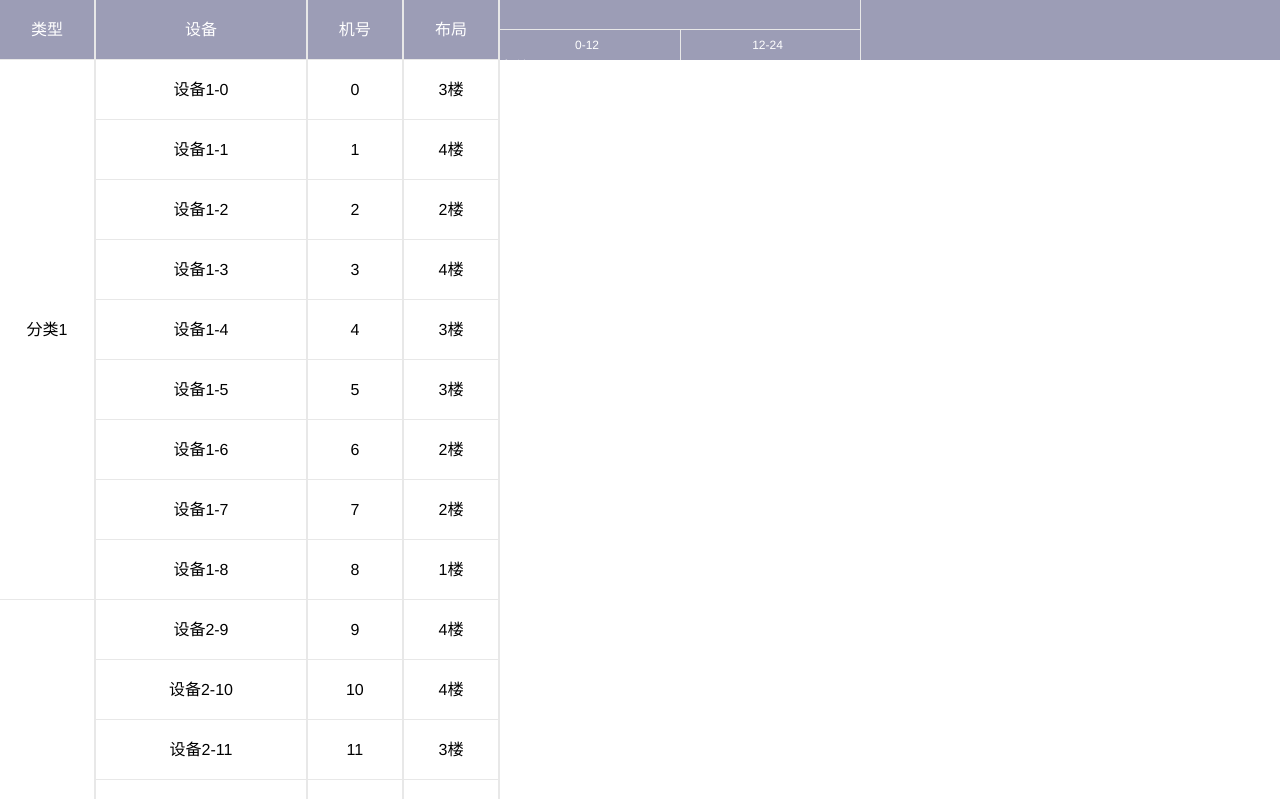
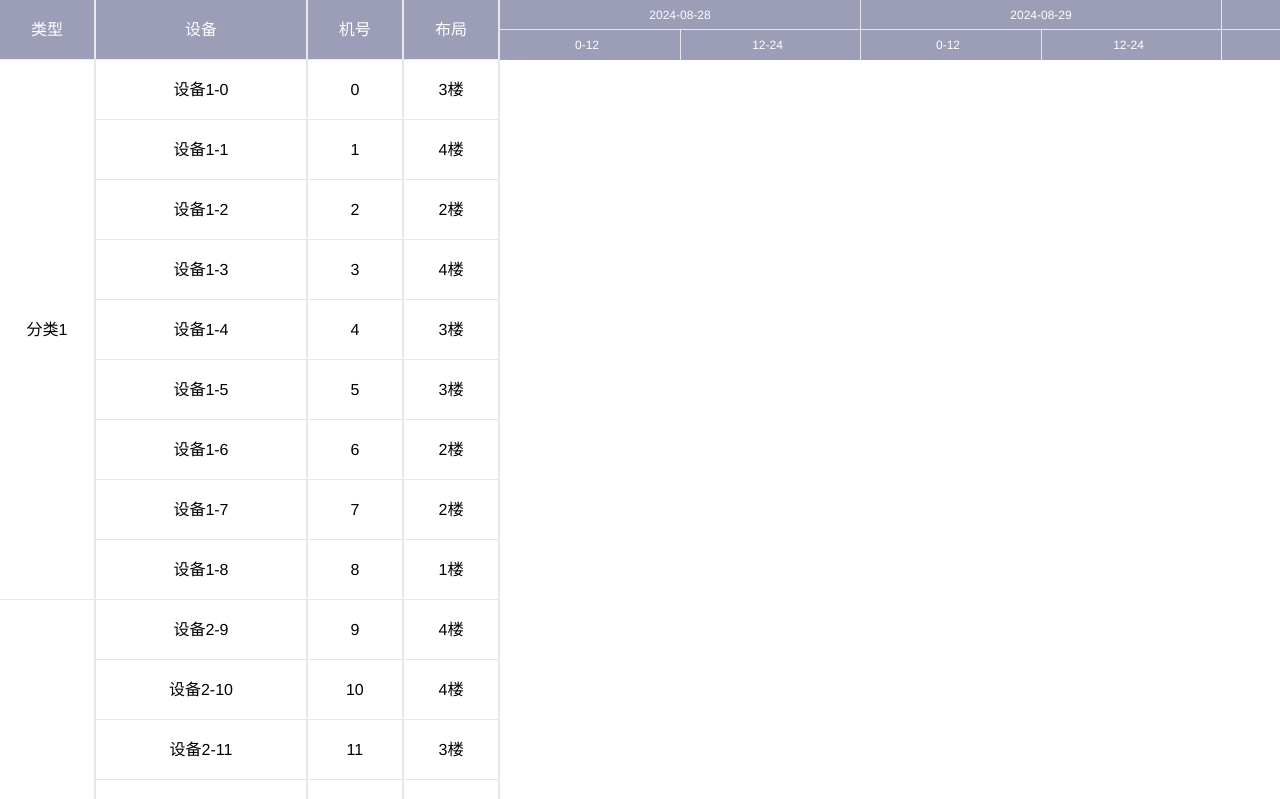
Before and after one commit to RT19702/Vue-Gantt, a Vue app: page / in a window 1280 px wide. Shown: the top 799 px of the page. Built offline with nearby package versions, Linux system fonts and the light colour scheme.

Commit message:
2024-08-28-时间头部列表

```diff
--- a/package.json
+++ b/package.json
@@ -15,6 +15,7 @@
   },
   "devDependencies": {
     "@vitejs/plugin-vue": "^5.1.2",
+    "dayjs": "^1.11.13",
     "typescript": "^5.5.3",
     "vite": "^5.4.1",
     "vue-tsc": "^2.0.29"
--- a/src/components/Gant/index.vue
+++ b/src/components/Gant/index.vue
@@ -33,8 +33,10 @@
 				<div class="head">
 					<div class="head-box">
 						<div class="transition-transForm gantt-row">
-							<div class="gantt-time-block">
-								<div class="top"></div>
+							<div class="gantt-time-block" v-for="(item, index) in choiceTimeArr">
+								<div class="top">
+									{{ item }}
+								</div>
 								<div class="bottom">
 									<!-- 24小时 -->
 									<div class="day-item" v-for="index in 2" :key="index">
@@ -53,9 +55,19 @@
 
 <script setup>
 import mockData from '@/mock/index.js'
-import { ref } from 'vue'
+import dayjs from 'dayjs'
+import { ref,onMounted } from 'vue';
 // Mock数据
 const gattData = mockData.getData();
+// 当前时间-第十天
+const choiceTime = ref([dayjs().format('YYYY-MM-DD'), dayjs().add(10, 'day').format('YYYY-MM-DD')]);
+const choiceTimeArr = ref([]);
+// 初始化时间
+const initTime = () => {
+	const [startTime, endTime] = choiceTime.value.map(date => dayjs(date));
+	const days = endTime.diff(startTime, 'day');
+	choiceTimeArr.value = Array.from({ length: days + 1 }, (_, i) => startTime.add(i, 'day').format('YYYY-MM-DD'));
+};
 // 合并相同的单元格
 const mergeCell = (key, value, index, center = true) => {
 	const returnStyle = {};
@@ -93,7 +105,9 @@ const mergeCell = (key, value, index, center = true) => {
 
 	return returnStyle;
 }
-
+onMounted(() => {
+	initTime();
+})
 </script>
 
 <style scoped lang="scss">
```
Also changed, not shown: 1 other file (tests, documents, lock files or other folders).
